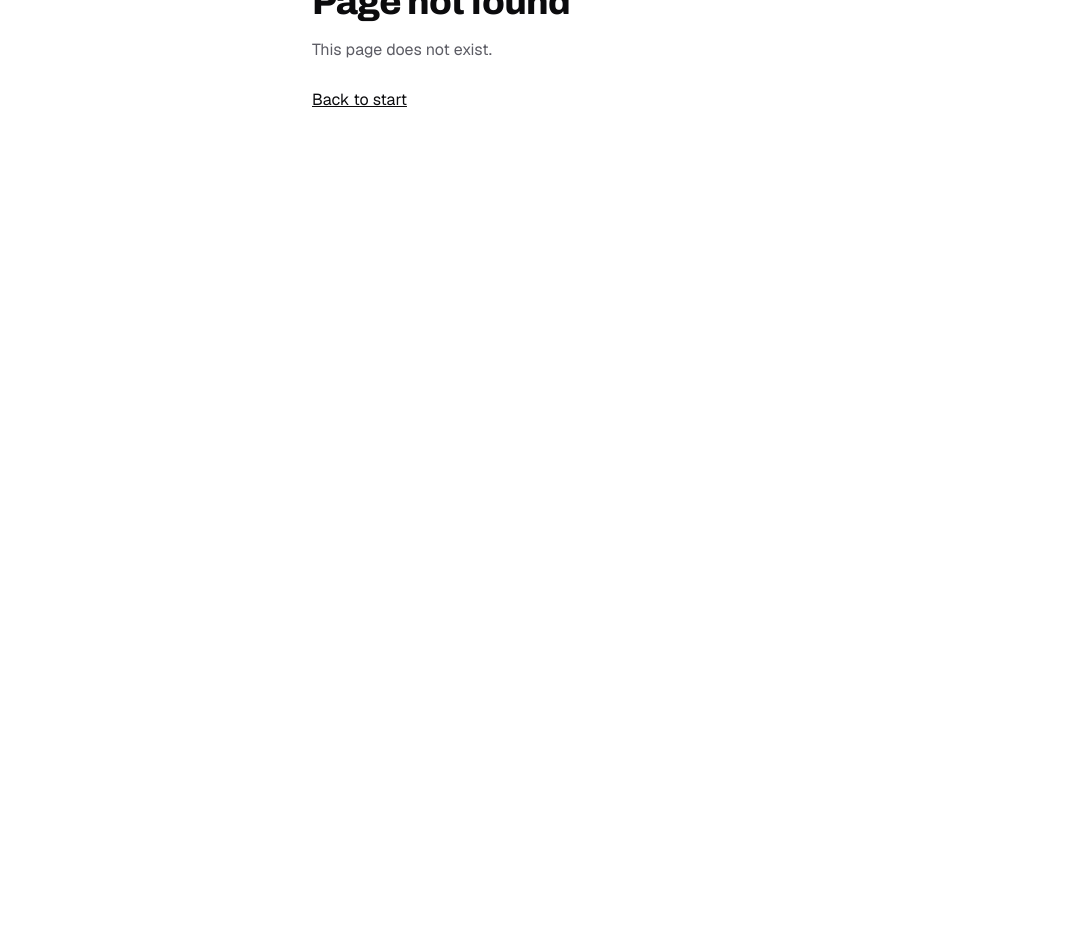
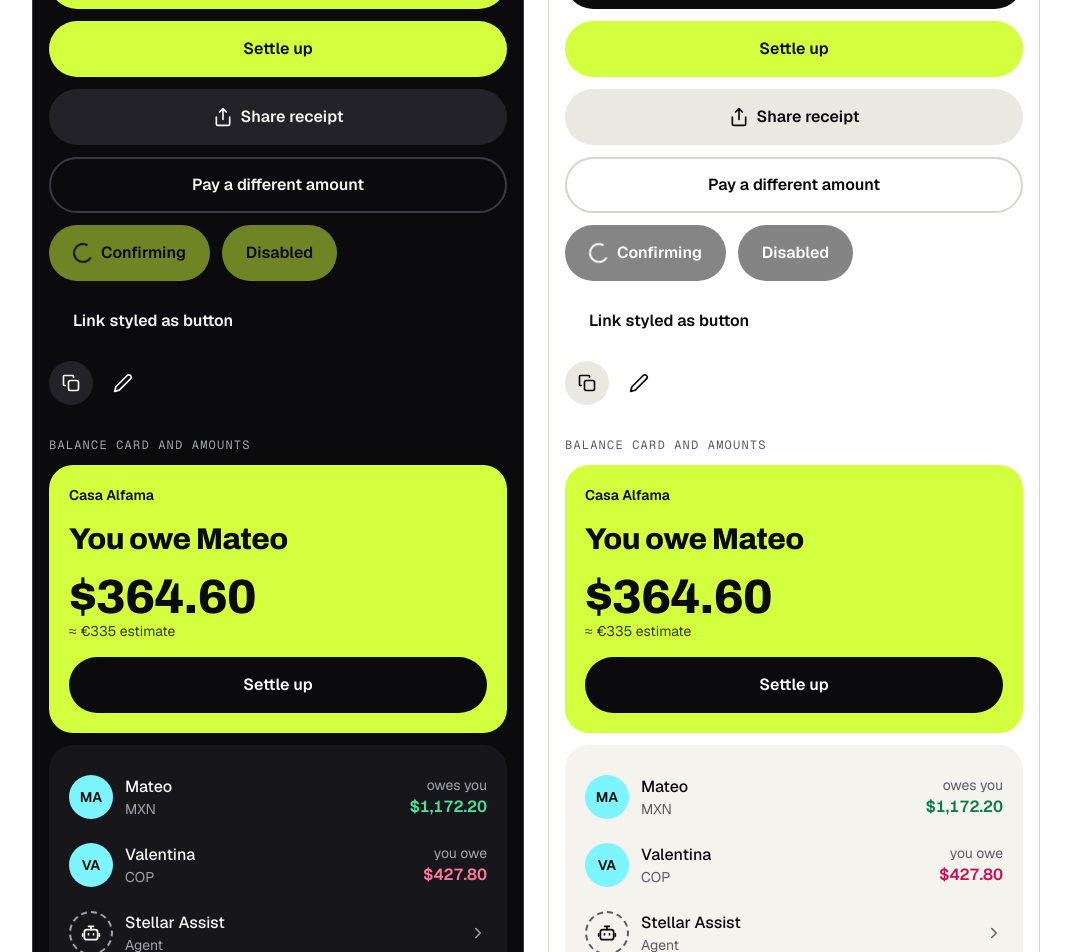
Before and after one commit to Michella-stack/Stellar-Split, a React (Vite) app in the folder apps/web/: page /ui in a window 1280 px wide. Before the commit this address had no page. Shown: the part 348-1300 px from the top of the page, without its empty margins (104-1175 px from the left). Before the commit the page ends 800 px from the top, so only its background shows below. Built offline with nearby package versions, Linux system fonts and the light colour scheme.

Commit message:
feat(web): add UI kit demo route and screen shell

```diff
--- a/apps/web/src/main.jsx
+++ b/apps/web/src/main.jsx
@@ -1,11 +1,14 @@
 import { StrictMode } from 'react';
 import { createRoot } from 'react-dom/client';
 import { RouterProvider } from 'react-router/dom';
+import { ToastProvider } from './components/Toast.jsx';
 import { createRouter } from './routes/index.jsx';
 import './styles/app.css';
 
 createRoot(document.getElementById('root')).render(
   <StrictMode>
-    <RouterProvider router={createRouter()} />
+    <ToastProvider>
+      <RouterProvider router={createRouter()} />
+    </ToastProvider>
   </StrictMode>,
 );
--- a/apps/web/src/routes/AppLayout.jsx
+++ b/apps/web/src/routes/AppLayout.jsx
@@ -1,31 +1,17 @@
-import { Link, Outlet } from 'react-router';
-import { useTheme } from '../hooks/useTheme.js';
+import { Outlet, useLocation } from 'react-router';
+import { BottomNav } from '../components/BottomNav.jsx';
 
-// Phase 1 shell. TopBar, TestnetBadge and the theme controls move to components/ in the UI kit phase.
+// Top-level sections show the bottom navigation; flows inside them (forms, settle up) do not.
+const NAV_PATHS = new Set(['/groups', '/assist', '/wallet']);
+
 export default function AppLayout() {
-  const { theme, toggleTheme } = useTheme();
-  const nextTheme = theme === 'dark' ? 'light' : 'dark';
-
+  const { pathname } = useLocation();
   return (
     <div className="mx-auto flex min-h-dvh w-full max-w-[480px] flex-col px-4">
-      <header className="flex items-center justify-between gap-3 py-3">
-        <Link to="/" className="flex min-h-11 items-center font-display-wide text-lg">
-          Stellar Split
-        </Link>
-        <div className="flex items-center gap-2">
-          <span className="rounded-full border border-line px-3 py-1 font-mono text-xs text-muted">Testnet</span>
-          <button
-            type="button"
-            onClick={toggleTheme}
-            className="min-h-11 rounded-full bg-surface-2 px-4 text-sm font-medium"
-          >
-            Use {nextTheme} theme
-          </button>
-        </div>
-      </header>
-      <main className="flex-1">
+      <main className="flex flex-1 flex-col">
         <Outlet />
       </main>
+      {NAV_PATHS.has(pathname.replace(/\/$/, '')) && <BottomNav />}
     </div>
   );
 }
--- /dev/null
+++ b/apps/web/src/routes/UiKit.jsx
@@ -0,0 +1,230 @@
+import { useState } from 'react';
+import { Amount } from '../components/Amount.jsx';
+import { AgentAvatar, Avatar } from '../components/Avatar.jsx';
+import { BottomNav } from '../components/BottomNav.jsx';
+import { Button, ButtonLink } from '../components/Button.jsx';
+import { Card } from '../components/Card.jsx';
+import { Chip } from '../components/Chip.jsx';
+import { EmptyState } from '../components/EmptyState.jsx';
+import { IconButton } from '../components/IconButton.jsx';
+import { IconCamera, IconCopy, IconInbox, IconPencil, IconRobot, IconShare } from '../components/icons.jsx';
+import { ListRow } from '../components/ListRow.jsx';
+import { Pill } from '../components/Pill.jsx';
+import { Segmented } from '../components/Segmented.jsx';
+import { Sheet } from '../components/Sheet.jsx';
+import { Stepper } from '../components/Stepper.jsx';
+import { Switch } from '../components/Switch.jsx';
+import { TestnetBadge } from '../components/TestnetBadge.jsx';
+import { ThemeToggle } from '../components/ThemeToggle.jsx';
+import { TopBar } from '../components/TopBar.jsx';
+import { useTheme } from '../hooks/useTheme.js';
+import { useToast } from '../hooks/useToast.js';
+import { ACCENTS } from '../lib/theme.js';
+
+// Development page: every UI primitive, rendered in the dark and the light theme side by side.
+export default function UiKit() {
+  const { accent, setAccent } = useTheme();
+  return (
+    <div className="min-h-dvh bg-bg">
+      <div className="mx-auto flex max-w-[1040px] flex-col gap-6 px-4 py-6">
+        <div className="flex flex-wrap items-center justify-between gap-3">
+          <h1 className="font-display-wide text-3xl">UI kit</h1>
+          <div className="flex items-center gap-2">
+            <ThemeToggle />
+          </div>
+        </div>
+        <div className="flex flex-wrap gap-2" role="group" aria-label="Accent colour">
+          {ACCENTS.map((a) => (
+            <Chip key={a} selected={a === accent} onClick={() => setAccent(a)}>
+              {a}
+            </Chip>
+          ))}
+        </div>
+        <div className="grid gap-6 lg:grid-cols-2">
+          <KitPanel theme="dark" />
+          <KitPanel theme="light" />
+        </div>
+      </div>
+    </div>
+  );
+}
+
+/** @param {{ theme: 'dark' | 'light' }} props */
+function KitPanel({ theme }) {
+  const toast = useToast();
+  const [sheetOpen, setSheetOpen] = useState(false);
+  const [split, setSplit] = useState('equal');
+  const [bills, setBills] = useState(['Electricity']);
+  const [pay, setPay] = useState(true);
+  const [addBills, setAddBills] = useState(false);
+  const [maxPayment, setMaxPayment] = useState(25);
+
+  const toggleBill = (bill) => setBills((all) => (all.includes(bill) ? all.filter((b) => b !== bill) : [...all, bill]));
+
+  return (
+    <section data-theme={theme} aria-label={`${theme} theme`} className="flex flex-col gap-8 rounded-[28px] border border-line bg-bg p-4">
+      <TopBar title={`${theme} theme`} backTo="/" backLabel="Back to start" />
+
+      <Group title="Buttons">
+        <Button block>Connect Freighter wallet</Button>
+        <Button variant="accent" block>
+          Settle up
+        </Button>
+        <Button variant="secondary" block icon={<IconShare size={20} />}>
+          Share receipt
+        </Button>
+        <Button variant="outline" block>
+          Pay a different amount
+        </Button>
+        <div className="flex flex-wrap gap-3">
+          <Button loading>Confirming</Button>
+          <Button disabled>Disabled</Button>
+          <ButtonLink to="/groups" variant="ghost">
+            Link styled as button
+          </ButtonLink>
+        </div>
+        <div className="flex gap-2">
+          <IconButton label="Copy address">
+            <IconCopy size={20} />
+          </IconButton>
+          <IconButton label="Edit" variant="plain">
+            <IconPencil size={20} />
+          </IconButton>
+        </div>
+      </Group>
+
+      <Group title="Balance card and amounts">
+        <Card tone="accent" className="flex flex-col gap-4">
+          <p className="text-sm font-semibold">Casa Alfama</p>
+          <p className="font-display-wide text-3xl">You owe Mateo</p>
+          <Amount value="364.60" size="lg" tone="inherit" estimate="€335" />
+          <Button variant="onAccent">
+            Settle up
+          </Button>
+        </Card>
+        <Card className="flex flex-col gap-1">
+          <ListRow
+            leading={<Avatar name="Mateo" />}
+            title="Mateo"
+            subtitle="MXN"
+            trailing={
+              <span className="flex flex-col items-end">
+                <span className="text-sm text-muted">owes you</span>
+                <Amount value="1172.20" size="sm" tone="owed" />
+              </span>
+            }
+          />
+          <ListRow
+            leading={<Avatar name="Valentina" />}
+            title="Valentina"
+            subtitle="COP"
+            trailing={
+              <span className="flex flex-col items-end">
+                <span className="text-sm text-muted">you owe</span>
+                <Amount value="-427.80" size="sm" tone="owe" />
+              </span>
+            }
+          />
+          <ListRow leading={<AgentAvatar />} title="Stellar Assist" subtitle="Agent" to="/assist" />
+        </Card>
+      </Group>
+
+      <Group title="Pills, badge and avatars">
+        <div className="flex flex-wrap gap-2">
+          <TestnetBadge />
+          <Pill>USDC</Pill>
+          <Pill tone="solid">Flat</Pill>
+          <Pill tone="owe">You owe</Pill>
+          <Pill tone="owed">Owes you</Pill>
+          <Pill tone="accent">Active</Pill>
+        </div>
+        <div className="flex items-center gap-2">
+          <Avatar name="You" size="lg" />
+          <Avatar name="Mateo" />
+          <Avatar name="Valentina" />
+          <Avatar name="Jake" size="sm" />
+          <AgentAvatar size="lg" label="Stellar Assist" />
+        </div>
+      </Group>
+
+      <Group title="Chips and segmented control">
+        <div className="flex flex-wrap gap-2" role="group" aria-label="Bills">
+          {['Electricity', 'Internet', 'Water', 'Streaming'].map((bill) => (
+            <Chip key={bill} selected={bills.includes(bill)} onClick={() => toggleBill(bill)}>
+              {bill}
+            </Chip>
+          ))}
+        </div>
+        <Segmented
+          label="Split"
+          value={split}
+          onChange={setSplit}
+          options={[
+            { value: 'equal', label: 'Equally' },
+            { value: 'exact', label: 'Exact amounts' },
+          ]}
+        />
+      </Group>
+
+      <Group title="Switches and stepper">
+        <Card className="flex flex-col divide-y divide-line py-2">
+          <Switch label="Add bills to the group" checked={addBills} onChange={setAddBills} />
+          <Switch label="Pay bills and debts" description="Up to your limits" checked={pay} onChange={setPay} />
+          <Stepper
+            label="Max per payment"
+            value={maxPayment}
+            onChange={setMaxPayment}
+            min={5}
+            max={100}
+            step={5}
+            format={(v) => `$${v}`}
+          />
+        </Card>
+      </Group>
+
+      <Group title="Sheet and toast">
+        <Button variant="secondary" onClick={() => setSheetOpen(true)}>
+          Open add-expense sheet
+        </Button>
+        <Sheet open={sheetOpen} onClose={() => setSheetOpen(false)} title="Add an expense">
+          <ListRow leading={<IconCamera />} title="Scan a receipt" subtitle="Recommended" to="#" />
+          <ListRow leading={<IconPencil />} title="Enter it yourself" to="#" />
+          <ListRow leading={<IconRobot />} title="Tell Stellar Assist" to="#" />
+        </Sheet>
+        <div className="flex flex-wrap gap-2">
+          <Button variant="outline" onClick={() => toast('Address copied')}>
+            Info toast
+          </Button>
+          <Button variant="outline" onClick={() => toast('Payment sent', { tone: 'success' })}>
+            Success toast
+          </Button>
+          <Button variant="outline" onClick={() => toast('Freighter is locked', { tone: 'error' })}>
+            Error toast
+          </Button>
+        </div>
+      </Group>
+
+      <Group title="Empty state">
+        <EmptyState icon={<IconInbox />} title="No groups yet" action={<Button>New group</Button>}>
+          Create a group for your flat or trip and invite your friends.
+        </EmptyState>
+      </Group>
+
+      <Group title="Bottom navigation">
+        <div className="px-4">
+          <BottomNav />
+        </div>
+      </Group>
+    </section>
+  );
+}
+
+/** @param {{ title: string, children: import('react').ReactNode }} props */
+function Group({ title, children }) {
+  return (
+    <div className="flex flex-col gap-3">
+      <h2 className="font-mono text-xs uppercase tracking-widest text-muted">{title}</h2>
+      {children}
+    </div>
+  );
+}
--- a/apps/web/src/routes/index.jsx
+++ b/apps/web/src/routes/index.jsx
@@ -19,6 +19,7 @@ import AssistIntro from './AssistIntro.jsx';
 import AssistSetup from './AssistSetup.jsx';
 import Assist from './Assist.jsx';
 import AssistChat from './AssistChat.jsx';
+import UiKit from './UiKit.jsx';
 
 // The add-expense sheet (screen 10) opens over the group screen; the paid and problem
 // states (15, 16) are steps inside the settle route, so none of them has its own path.
@@ -48,6 +49,8 @@ export const routes = [
       { path: 'assist/chat', element: <AssistChat /> },
     ],
   },
+  // Development page with every UI primitive in both themes. Full width, so outside AppLayout.
+  { path: '/ui', element: <UiKit />, errorElement: <RouteError /> },
 ];
 
 export function createRouter() {
```
Also changed, not shown: 1 other file (tests, documents, lock files or other folders).
